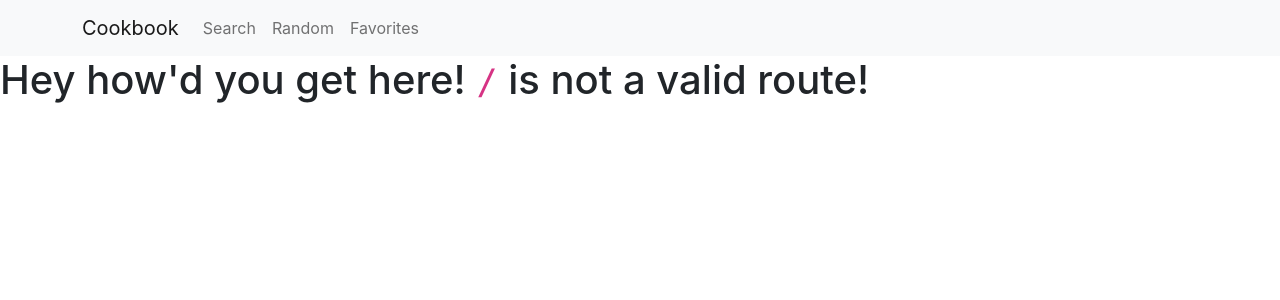
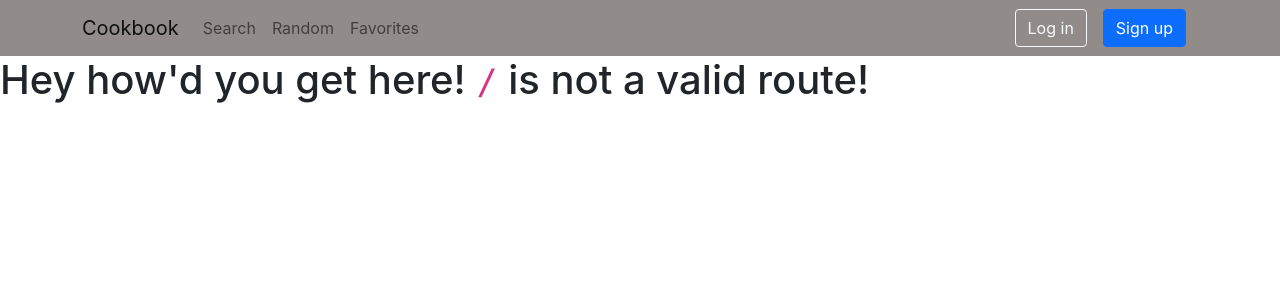
Before and after one commit to hsingh17/Cookbook, a React (Create React App) app in the folder frontend/: page / in a window 1280 px wide. Shown: the top 300 px of the page. Built offline with nearby package versions, Linux system fonts and the light colour scheme.

Commit message:
Added login and sign up buttons to nav that show a modal for each respective task

```diff
--- /dev/null
+++ b/frontend/src/components/Login.jsx
@@ -0,0 +1,41 @@
+import React, { useState } from 'react'
+import Modal from 'react-bootstrap/Modal'
+import Button from 'react-bootstrap/Button'
+import Form from 'react-bootstrap/Form'
+
+function Login() {
+    const [show, setShow] = useState(false)
+
+    return (
+        <>
+            <Button variant='outline-light' className='me-3' onClick={() => setShow(true)}> Log in </Button>
+
+            <Modal show={show} onHide={() => setShow(false)}>
+                <Modal.Header closeButton>
+                    <Modal.Title>Get back to cooking!</Modal.Title>
+                </Modal.Header>
+
+                <Modal.Body>
+                    <Form>
+                        <Form.Group>
+                            <Form.Label>Email</Form.Label>
+                            <Form.Control type='email' placeholder='Please enter your email' />
+                        </Form.Group>
+
+                        <Form.Group>
+                            <Form.Label>Password</Form.Label>
+                            <Form.Control type='password' placeholder='Password' />
+                        </Form.Group>
+                    </Form>
+                </Modal.Body>
+
+                <Modal.Footer>
+                    <Button type='submit'> Log in </Button>
+                </Modal.Footer>
+
+            </Modal>
+        </>
+    )
+}
+
+export default Login
--- a/frontend/src/components/MealThumbnail.jsx
+++ b/frontend/src/components/MealThumbnail.jsx
@@ -26,6 +26,7 @@ function MealThumbnail(props) {
         observer.current.observe(card_img.current)
     }, [])
 
+
     return (
         <Col>
             <Link className='link' to={`/meals/${data.idMeal}`}>
--- a/frontend/src/components/Meals.jsx
+++ b/frontend/src/components/Meals.jsx
@@ -25,7 +25,7 @@ function Meals() {
 
     return (
         <Container>
-            {ready ? <Recipe key={params.id} data={data}/> : <></>}
+            {ready ? <Recipe key={params.id} data={data} /> : <></>}
         </Container>
     )
 }
--- a/frontend/src/components/Nav.jsx
+++ b/frontend/src/components/Nav.jsx
@@ -4,6 +4,7 @@ import Search from './Search.jsx'
 import Favorites from './Favorites.jsx'
 import Meals from './Meals.jsx'
 import Error from './Error.jsx'
+import SignUp from './Signup.jsx'
 import {
         Route,
         BrowserRouter as Router,
@@ -12,16 +13,18 @@ import {
 import Container from 'react-bootstrap/Container'
 import Navbar from 'react-bootstrap/Navbar'
 import Nav from 'react-bootstrap/Nav'
+import Button from 'react-bootstrap/Button'
 import '../styles/Nav.css'
+import Login from './Login.jsx'
 
 function MyNav() {
     return (
         <Router>
-            <Navbar sticky='top' bg='light' variant='light' expand='lg'>
+            <Navbar id='my-nav' sticky='top' expand='lg'>
                 <Container>
-                    <Navbar.Brand href="">Cookbook</Navbar.Brand>
-                        <Navbar.Toggle aria-controls="basic-navbar-nav" />
-                    <Navbar.Collapse id="basic-navbar-nav">
+                    <Navbar.Toggle aria-controls='navbar'/>
+                    <Navbar.Collapse id='navbar'>
+                        <Navbar.Brand href=''>Cookbook</Navbar.Brand>
                         <Nav>
                             <Nav.Link href='/search'>
                                 <span> Search </span>
@@ -36,6 +39,11 @@ function MyNav() {
                             </Nav.Link>
                         </Nav>
                     </Navbar.Collapse>
+
+                    <Container className='ms-auto me-0 w-auto'>
+                        <Login />
+                        <SignUp />
+                    </Container>
                 </Container>
             </Navbar>
 
--- a/frontend/src/components/Search.jsx
+++ b/frontend/src/components/Search.jsx
@@ -51,9 +51,7 @@ function Search() {
         }
     }
 
-    const handle_input = _ => {
-        setSearchTerm(input.current.value)
-    }
+    const handle_input = _ => { setSearchTerm(input.current.value) }
 
     return (
         <Container>
--- /dev/null
+++ b/frontend/src/components/Signup.jsx
@@ -0,0 +1,43 @@
+import React, { useState } from 'react'
+import Modal from 'react-bootstrap/Modal'
+import Button from 'react-bootstrap/Button'
+import Form from 'react-bootstrap/Form'
+
+function SignUp() {
+    const [show, setShow] = useState(false)
+
+    // Rendering without wrapper container:
+    // https://stackoverflow.com/questions/33766085/how-to-avoid-extra-wrapping-div-in-react
+    return (
+        <>
+            <Button onClick={() => setShow(true)}> Sign up </Button>
+
+            <Modal show={show} onHide={() => setShow(false)} >
+                <Modal.Header closeButton>
+                    <Modal.Title>Time to get cooking!</Modal.Title>
+                </Modal.Header>
+
+                <Modal.Body>
+                    <Form>
+                        <Form.Group>
+                            <Form.Label>Email</Form.Label>
+                            <Form.Control type='email' placeholder='Please enter your email' />
+                        </Form.Group>
+
+                        <Form.Group>
+                            <Form.Label>Password</Form.Label>
+                            <Form.Control type='password' placeholder='Password' />
+                        </Form.Group>
+                    </Form>
+                </Modal.Body>
+
+                <Modal.Footer>
+                    <Button type='submit'>Create an account!</Button>
+                </Modal.Footer>
+            </Modal>
+        </>
+    )
+
+}
+
+export default SignUp
--- a/frontend/src/styles/Nav.css
+++ b/frontend/src/styles/Nav.css
@@ -1,4 +1,3 @@
-.link {
-    color: #000000;
-    text-decoration: none;
+#my-nav {
+    background-color: #918C89;
 }
```
Also changed, not shown: 1 other file (tests, documents, lock files or other folders).
